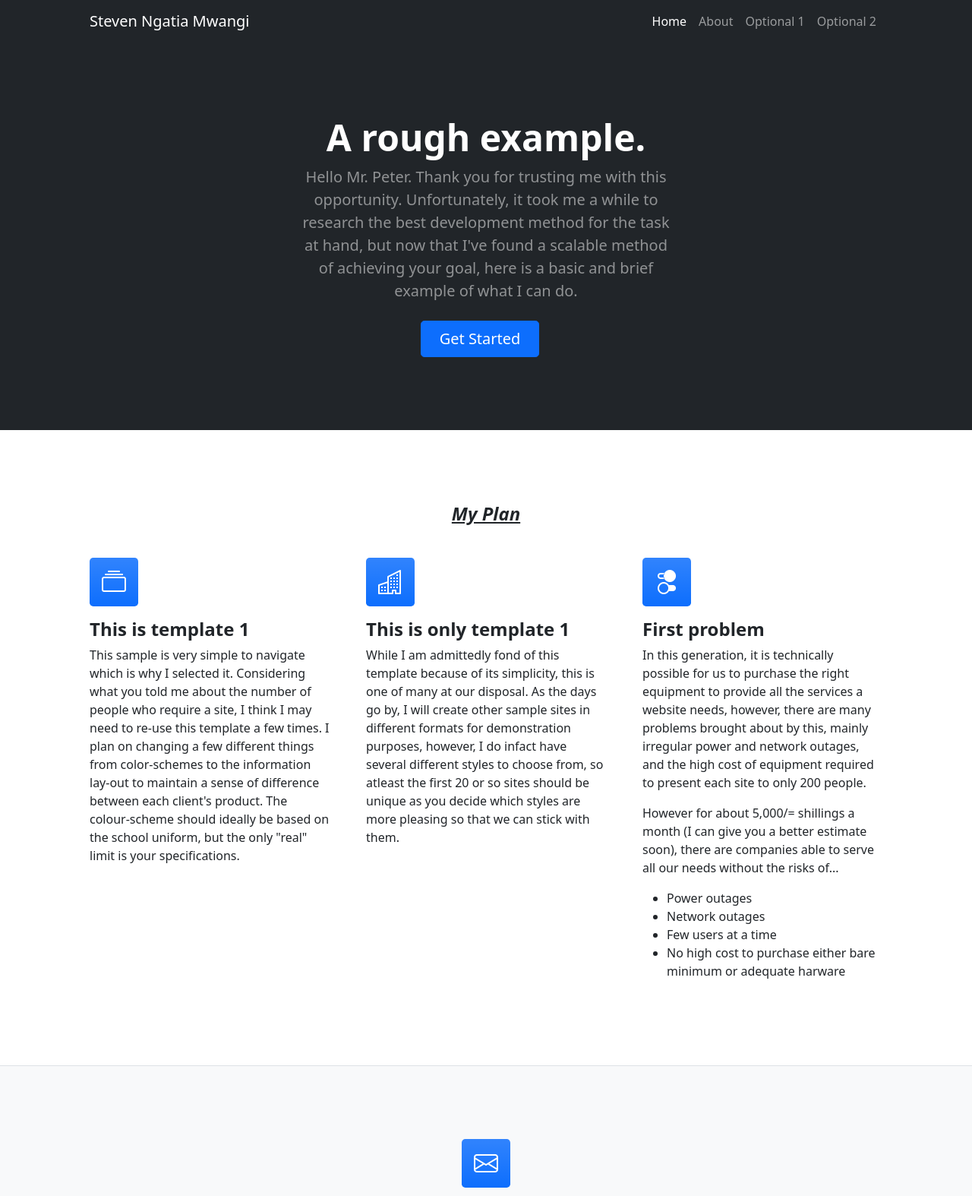
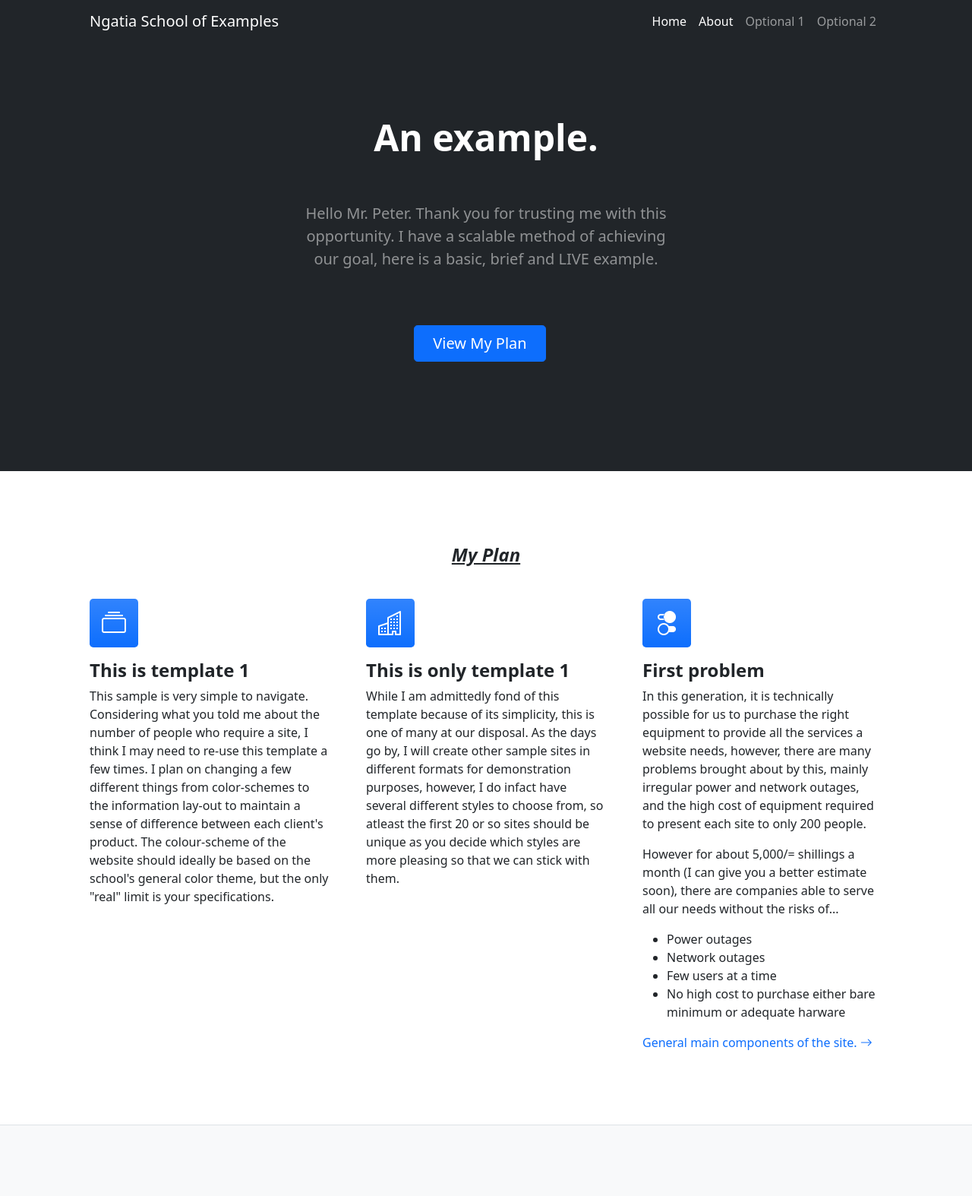
Before and after one commit to dev-Ngatia/School1, a plain HTML site: page index.html in a window 1280 px wide. Shown: the top 1574 px of the page at 76% size. Drawn offline with nearby package versions, Linux system fonts and the light colour scheme; a script that the page names is missing.

Commit message:
Corrections za fadhela

```diff
--- a/index.html
+++ b/index.html
@@ -17,12 +17,12 @@
         <!-- Responsive navbar-->
         <nav class="navbar navbar-expand-lg navbar-dark bg-dark">
             <div class="container px-5">
-                <a class="navbar-brand" href="index.html">Steven Ngatia Mwangi</a>
-                <button class="navbar-toggler" type="button" data-bs-toggle="collapse" data-bs-target="#navbarSupportedContent" aria-controls="navbarSupportedContent" aria-expanded="false" aria-label="Toggle navigation"><span class="navbar-toggler-icon"></span></button>
+                <a class="navbar-brand" href="index.html">Ngatia School of Examples</a>
+                <button class="navbar-toggler" type="button" data-bs-toggle="collapse" data-bs-target="#navbarSupportedContent" aria-controls="navbarSupportedContent" aria-expanded="false" aria-label="Toggle navigation"><span class="navbar-toggler-icon">hello</span></button>
                 <div class="collapse navbar-collapse" id="navbarSupportedContent">
                     <ul class="navbar-nav ms-auto mb-2 mb-lg-0">
                         <li class="nav-item"><a class="nav-link active" aria-current="page" href="index.html">Home</a></li>
-                        <li class="nav-item"><a class="nav-link" href="about.html">About</a></li>
+                        <li class="nav-item"><a class="nav-link active" aria-current="page" href="about.html">About</a></li>
                         <li class="nav-item"><a class="nav-link" href="#!">Optional 1</a></li>
                         <li class="nav-item"><a class="nav-link" href="#!">Optional 2</a></li>
                     </ul>
@@ -35,11 +35,17 @@
                 <div class="row gx-5 justify-content-center">
                     <div class="col-lg-6">
                         <div class="text-center my-5">
-                            <h1 class="display-5 fw-bolder text-white mb-2">A rough example.</h1>
-                            <p class="lead text-white-50 mb-4">Hello Mr. Peter. Thank you for trusting me with this opportunity. Unfortunately, it took me a while to research the best development method for the task at hand, but now that I've found a scalable method of achieving your goal, here is a basic and brief example of what I can do.</p>
+                            <h1 class="display-5 fw-bolder text-white mb-2">An example.</h1>
+                            <br>
+                            <br>
+                            <p class="lead text-white-50 mb-4">Hello Mr. Peter. Thank you for trusting me with this opportunity. I have a scalable method of achieving our goal, here is a basic, brief and LIVE example.</p>
+                            <br>
+                            <br>
                             <div class="d-grid gap-3 d-sm-flex justify-content-sm-center">
-                                <a class="btn btn-primary btn-lg px-4 me-sm-3" href="#features">Get Started</a>
+                                <a class="btn btn-primary btn-lg px-4 me-sm-3" href="#features">View My Plan</a>
                             </div>
+                            <br>
+                            <br>
                         </div>
                     </div>
                 </div>
@@ -56,7 +62,7 @@
                     <div class="col-lg-4 mb-5 mb-lg-0">
                         <div class="feature bg-primary bg-gradient text-white rounded-3 mb-3"><i class="bi bi-collection"></i></div>
                         <h2 class="h4 fw-bolder">This is template 1</h2>
-                        <p>This sample is very simple to navigate which is why I selected it. Considering what you told me about the number of people who require a site, I think I may need to re-use this template a few times. I plan on changing a few different things from color-schemes to the information lay-out to maintain a sense of difference between each client's product. The colour-scheme should ideally be based on the school uniform, but the only "real" limit is your specifications.</p>
+                        <p>This sample is very simple to navigate. Considering what you told me about the number of people who require a site, I think I may need to re-use this template a few times. I plan on changing a few different things from color-schemes to the information lay-out to maintain a sense of difference between each client's product. The colour-scheme of the website should ideally be based on the school's general color theme, but the only "real" limit is your specifications.</p>
                     </div>
                     <div class="col-lg-4 mb-5 mb-lg-0">
                         <div class="feature bg-primary bg-gradient text-white rounded-3 mb-3"><i class="bi bi-building"></i></div>
@@ -74,7 +80,11 @@
                             <li>Network outages</li>
                             <li>Few users at a time</li>
                             <li>No high cost to purchase either bare minimum or adequate harware</li>
-                            </u>
+                        </ul>
+                        <a class="text-decoration-none" href="about.html">
+                            General main components of the site.
+                            <i class="bi bi-arrow-right"></i>
+                        </a>
                     </div>
                 </div>
             </div>
@@ -151,7 +161,7 @@
         <footer class="py-5 bg-dark">
             <div class="container px-5"><p class="m-0 text-center text-white">Configured by Steven Ngatia Mwangi 2022</p>
                                         <p class="m-0 text-center text-white">Email: ngatia3223@gmail.com</p>
-                                        <p class="m-0 text-center text-white">Mobile: +2547 4334 99 55</p>
+                                        <p class="m-0 text-center text-white">Mobile: +254 743 349955</p>
             </div>
         </footer>
         <!-- Bootstrap core JS-->
```
Also changed, not shown: about.html (+7 -7 lines).
